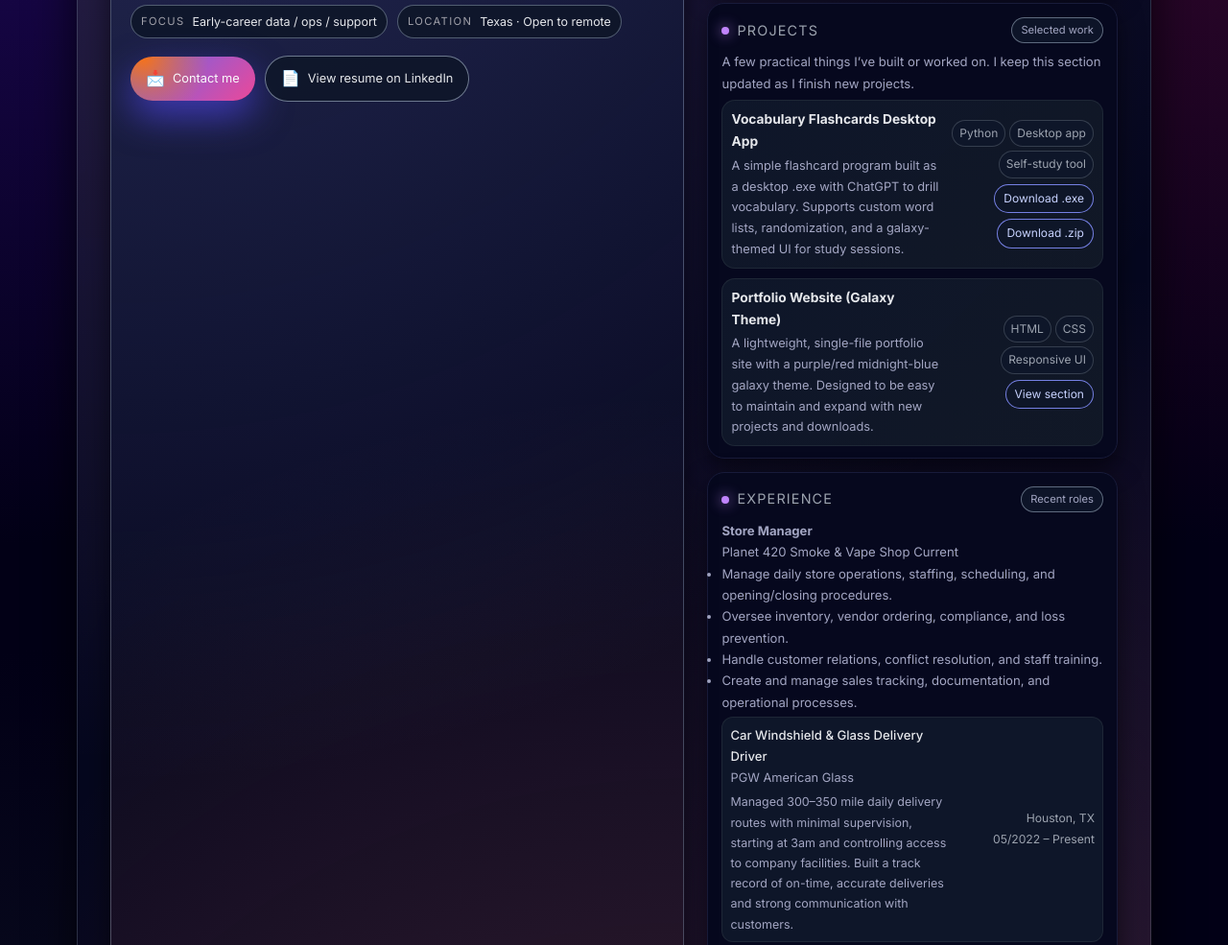
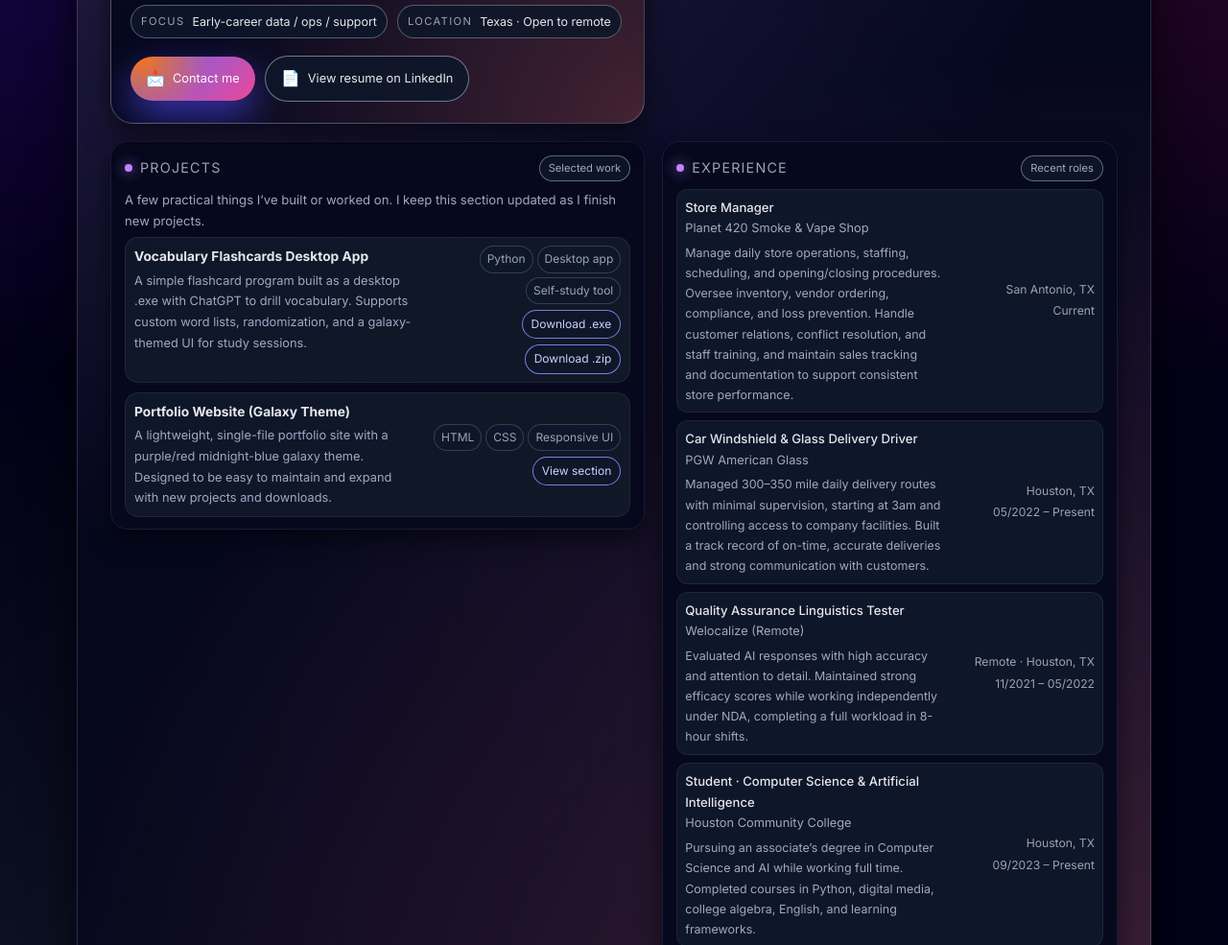
Before and after one commit to ixrunexi/portfolio, a plain HTML site: page index.html in a window 1280 px wide. Shown: the part 644-1629 px from the top of the page at 96% size. Drawn offline with Linux system fonts and the light colour scheme.

Commit message:
Add files via upload

```diff
--- a/index.html
+++ b/index.html
@@ -611,7 +611,34 @@
     html {
       scroll-behavior: smooth;
     }
-  </style>
+
+    /* ===== Desktop layout rework (keeps mobile stacking) ===== */
+    main.layout{
+      display: grid;
+      gap: 18px;
+      align-items: start;
+    }
+    /* Mobile / narrow: one column (unchanged behavior) */
+    @media (max-width: 980px){
+      main.layout{
+        grid-template-columns: 1fr;
+      }
+    }
+    /* Desktop: two-column masonry-style flow to avoid blank space */
+    @media (min-width: 981px){
+      main.layout{
+        grid-template-columns: 1.08fr 0.92fr;
+        grid-auto-flow: row dense;
+      }
+      /* Give the hero a slightly stronger presence without forcing full height */
+      .hero{
+        position: sticky;
+        top: 20px;
+        align-self: start;
+      }
+    }
+
+</style>
 </head>
 <body>
   <div class="page">
@@ -634,7 +661,7 @@
         </nav>
       </header>
 
-      <main>
+      <main class="layout">
         <!-- Left: Hero -->
         <section class="hero" id="about">
           <div class="hero-inner">
@@ -682,7 +709,7 @@
         </section>
 
         <!-- Right: Panels -->
-        <div class="panel-group">
+
           <section class="panel" id="skills">
             <div class="panel-header">
               <div class="panel-title">
@@ -798,7 +825,7 @@
           </section>
 
           <!-- EXPERIENCE -->
-<section class="panel" id="experience">
+          <section class="panel" id="experience">
             <div class="panel-header">
               <div class="panel-title">
                 <span class="panel-title-indicator"></span>
@@ -807,21 +834,26 @@
               <div class="panel-chip">Recent roles</div>
             </div>
             <div class="panel-body">
-              <article class="experience">
-                <div class="experience-header">
-                  <h4>Store Manager</h4>
-                  <span class="experience-org">Planet 420 Smoke & Vape Shop</span>
-                  <span class="experience-dates">Current</span>
+<div class="exp-list">
+
+                <!-- JOB: Planet 420 Smoke & Vape Shop -->
+                <div class="exp-item">
+                  <div>
+                    <div class="exp-role">Store Manager</div>
+                    <div class="exp-company">Planet 420 Smoke &amp; Vape Shop</div>
+                    <p style="font-size: 0.78rem; color: var(--text-muted); margin-top: 4px;">
+                      Manage daily store operations, staffing, scheduling, and opening/closing procedures.
+                      Oversee inventory, vendor ordering, compliance, and loss prevention.
+                      Handle customer relations, conflict resolution, and staff training, and maintain sales tracking
+                      and documentation to support consistent store performance.
+                    </p>
+                  </div>
+                  <div class="exp-meta">
+                    <span>San Antonio, TX</span>
+                    <span>Current</span>
+                  </div>
                 </div>
-                <ul class="experience-details">
-                  <li>Manage daily store operations, staffing, scheduling, and opening/closing procedures.</li>
-                  <li>Oversee inventory, vendor ordering, compliance, and loss prevention.</li>
-                  <li>Handle customer relations, conflict resolution, and staff training.</li>
-                  <li>Create and manage sales tracking, documentation, and operational processes.</li>
-                </ul>
-              </article>
 
-              <div class="exp-list">
                 <!-- JOB: PGW American Glass -->
                 <div class="exp-item">
                   <div>
@@ -904,7 +936,7 @@
               </div>
             </div>
           </section>
-        </div>
+
       </main>
 
       <footer>
```
